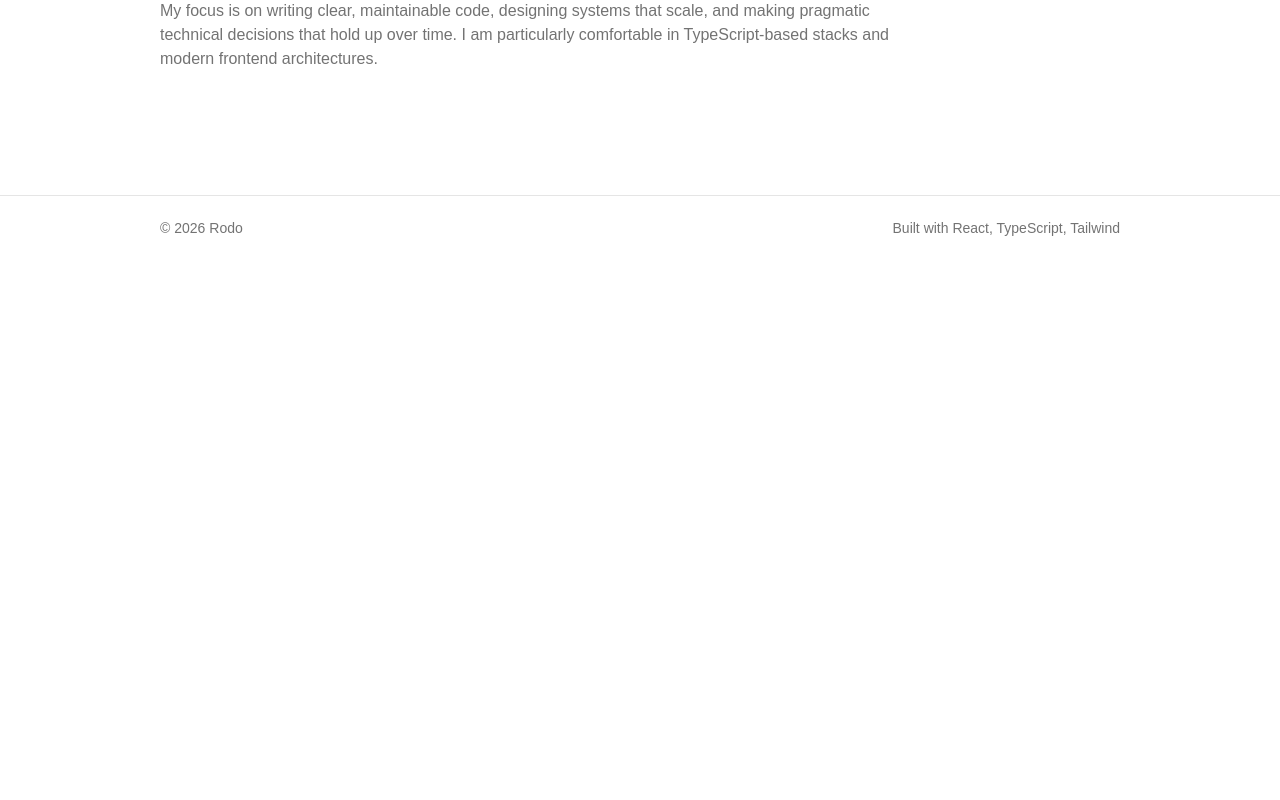
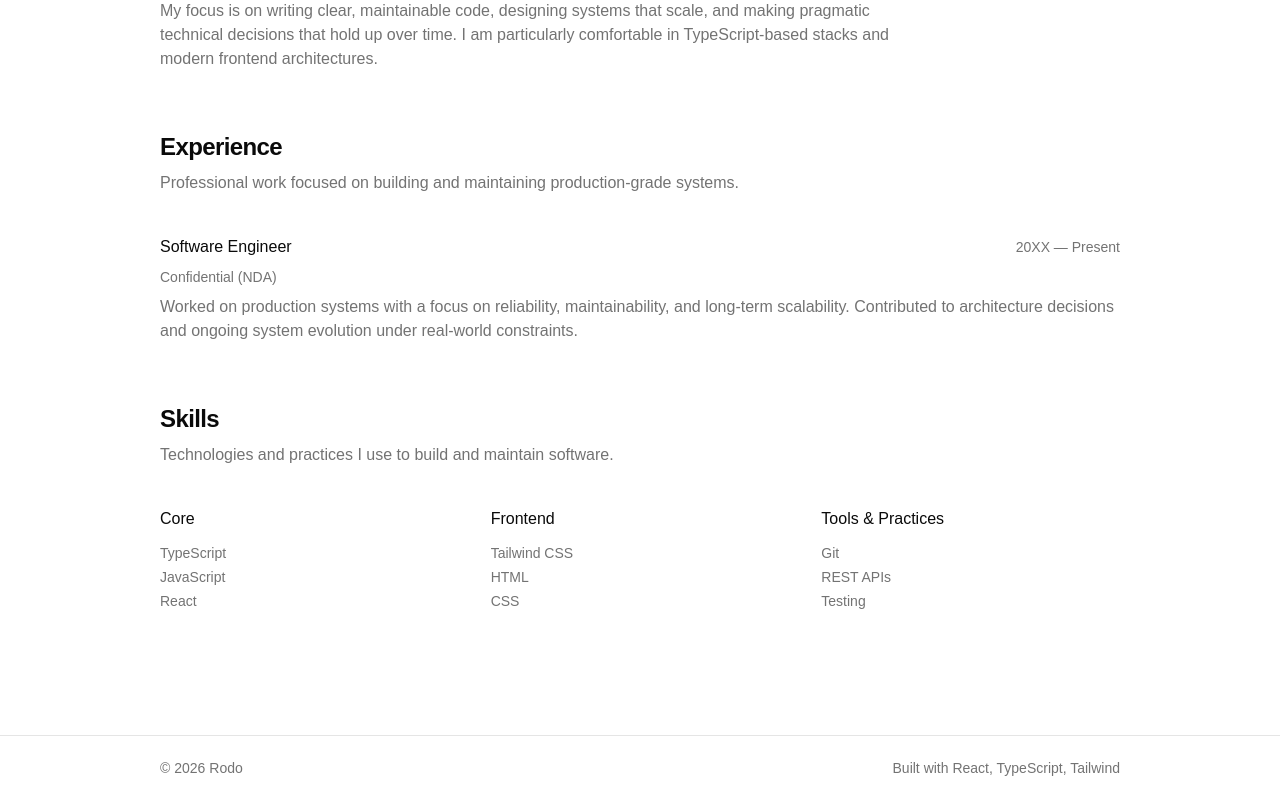
Before and after one commit to rodolinares/portfolio, a React app: page / in a window 1280 px wide. Shown: the part 754-1554 px from the top of the page. Before the commit the page ends 1014 px from the top, so only its background shows below. Built offline with nearby package versions, Linux system fonts and the light colour scheme; the HTML template or start-up script is replaced by a standard one.

Commit message:
feat: add Experience and Skills sections to Home

```diff
--- /dev/null
+++ b/src/components/sections/experience.tsx
@@ -0,0 +1,47 @@
+import { Section } from '@/components/shared/section'
+import { SectionHeader } from '@/components/shared/section-header'
+
+type ExperienceItem = {
+  role: string
+  company: string
+  period: string
+  description: string
+}
+
+const experience: ExperienceItem[] = [
+  {
+    role: 'Software Engineer',
+    company: 'Confidential (NDA)',
+    period: '20XX — Present',
+    description:
+      'Worked on production systems with a focus on reliability, maintainability, and long-term scalability. Contributed to architecture decisions and ongoing system evolution under real-world constraints.'
+  }
+]
+
+export function Experience() {
+  return (
+    <Section className="pb-15">
+      <div className="space-y-10">
+        <SectionHeader
+          title="Experience"
+          description="Professional work focused on building and maintaining production-grade systems."
+        />
+
+        <div className="space-y-8">
+          {experience.map((item, index) => (
+            <div key={index} className="space-y-2">
+              <div className="flex flex-col sm:flex-row sm:items-center sm:justify-between">
+                <h3 className="font-medium">{item.role}</h3>
+                <span className="text-sm text-muted-foreground">{item.period}</span>
+              </div>
+
+              <p className="text-sm text-muted-foreground">{item.company}</p>
+
+              <p className="text-muted-foreground">{item.description}</p>
+            </div>
+          ))}
+        </div>
+      </div>
+    </Section>
+  )
+}
--- /dev/null
+++ b/src/components/sections/skills.tsx
@@ -0,0 +1,48 @@
+import { Section } from '@/components/shared/section'
+import { SectionHeader } from '@/components/shared/section-header'
+
+type SkillGroup = {
+  title: string
+  items: string[]
+}
+
+const skills: SkillGroup[] = [
+  {
+    title: 'Core',
+    items: ['TypeScript', 'JavaScript', 'React']
+  },
+  {
+    title: 'Frontend',
+    items: ['Tailwind CSS', 'HTML', 'CSS']
+  },
+  {
+    title: 'Tools & Practices',
+    items: ['Git', 'REST APIs', 'Testing']
+  }
+]
+
+export function Skills() {
+  return (
+    <Section className="pb-15">
+      <div className="space-y-10">
+        <SectionHeader
+          title="Skills"
+          description="Technologies and practices I use to build and maintain software."
+        />
+
+        <div className="grid gap-8 sm:grid-cols-2 lg:grid-cols-3">
+          {skills.map(group => (
+            <div key={group.title} className="space-y-3">
+              <h3 className="font-medium">{group.title}</h3>
+              <ul className="space-y-1 text-sm text-muted-foreground">
+                {group.items.map(item => (
+                  <li key={item}>{item}</li>
+                ))}
+              </ul>
+            </div>
+          ))}
+        </div>
+      </div>
+    </Section>
+  )
+}
--- /dev/null
+++ b/src/components/shared/section-header.tsx
@@ -0,0 +1,13 @@
+type SectionHeaderProps = {
+  title: string
+  description?: string
+}
+
+export function SectionHeader({ title, description }: SectionHeaderProps) {
+  return (
+    <div className="max-w-2xl space-y-2">
+      <h2 className="text-2xl font-semibold tracking-tight">{title}</h2>
+      {description && <p className="text-muted-foreground">{description}</p>}
+    </div>
+  )
+}
--- a/src/pages/home.tsx
+++ b/src/pages/home.tsx
@@ -1,11 +1,15 @@
 import { Hero } from '@/components/sections/hero'
 import { ProfessionalSummary } from '@/components/sections/summary'
+import { Experience } from '@/components/sections/experience'
+import { Skills } from '@/components/sections/skills'
 
 export function HomePage() {
   return (
     <>
       <Hero />
       <ProfessionalSummary />
+      <Experience />
+      <Skills />
     </>
   )
 }
```
